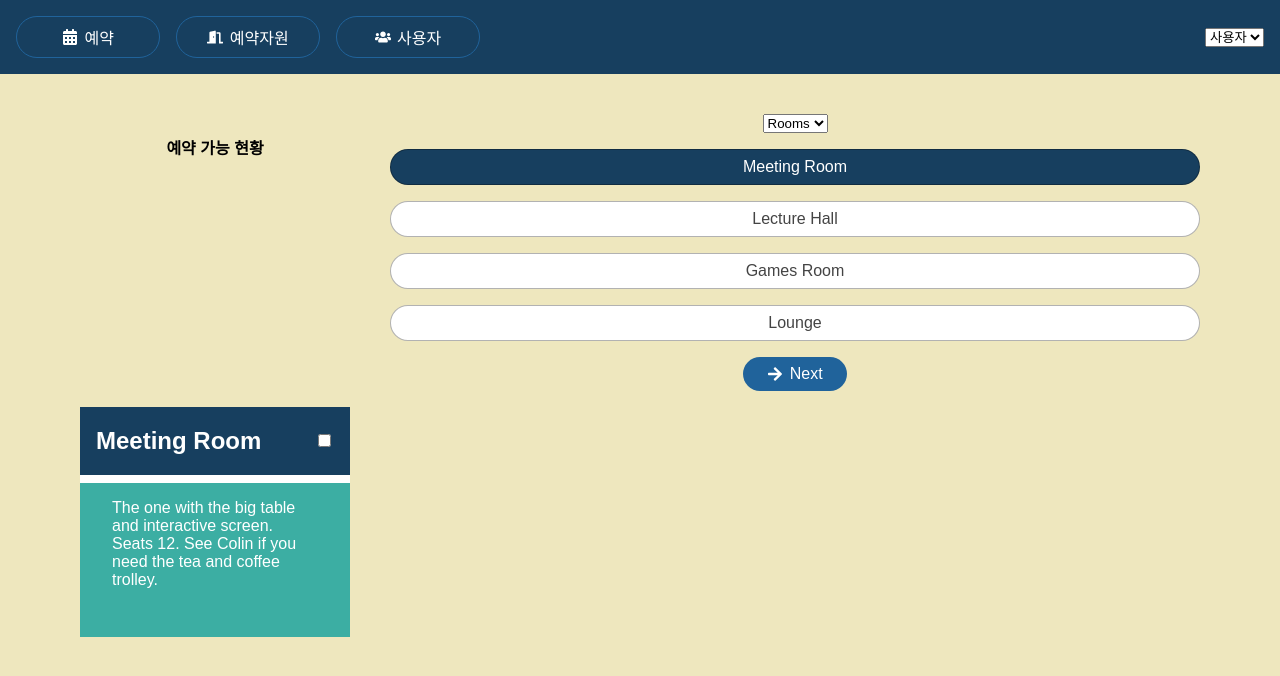
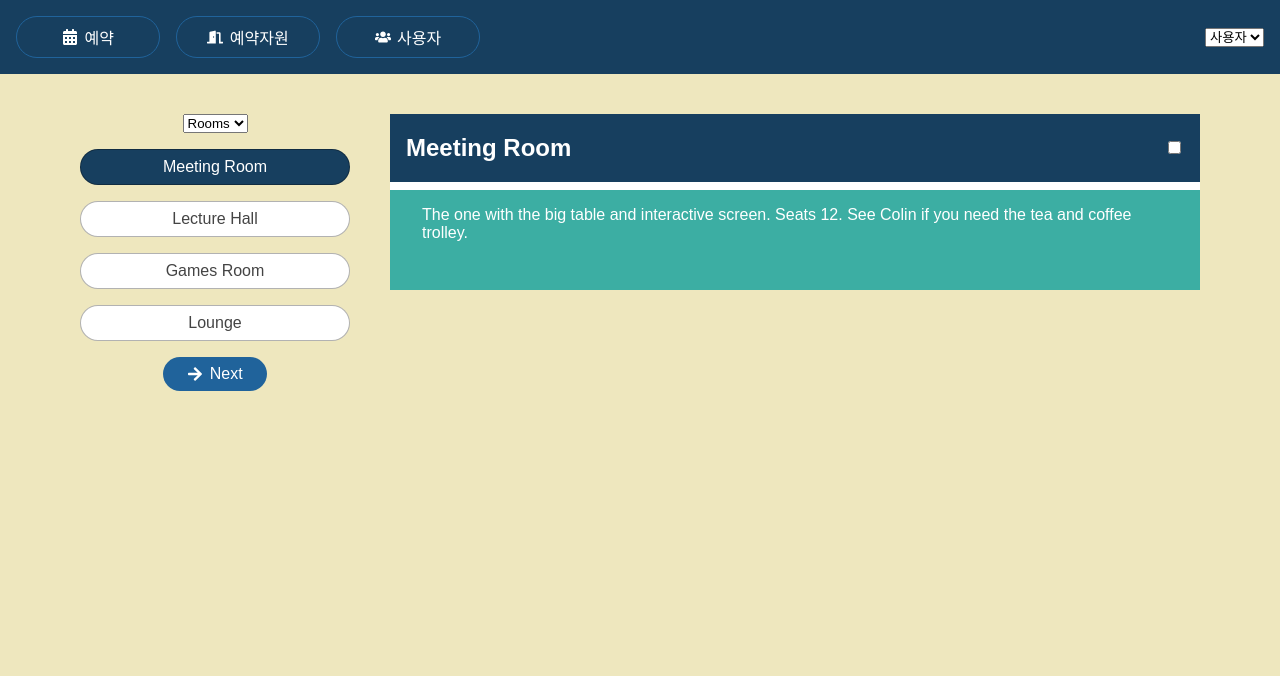
Before and after one commit to leegeon4/React-Demo, a React (Vite) app: page /bookables in a window 1280 px wide. Shown: the top 676 px of the page. Built offline with nearby package versions, Linux system fonts and the light colour scheme.

Commit message:
#5 useReducer BookList 리팩토링

```diff
--- a/src/component/Bookables/BookablePage.jsx
+++ b/src/component/Bookables/BookablePage.jsx
@@ -3,7 +3,6 @@ import BookList from "./BookList.jsx";
 function BookablePage() {
     return(
         <main className="bookables-page">
-            <h4>예약 가능 현황</h4>
             <BookList/>
         </main>
     )
```
